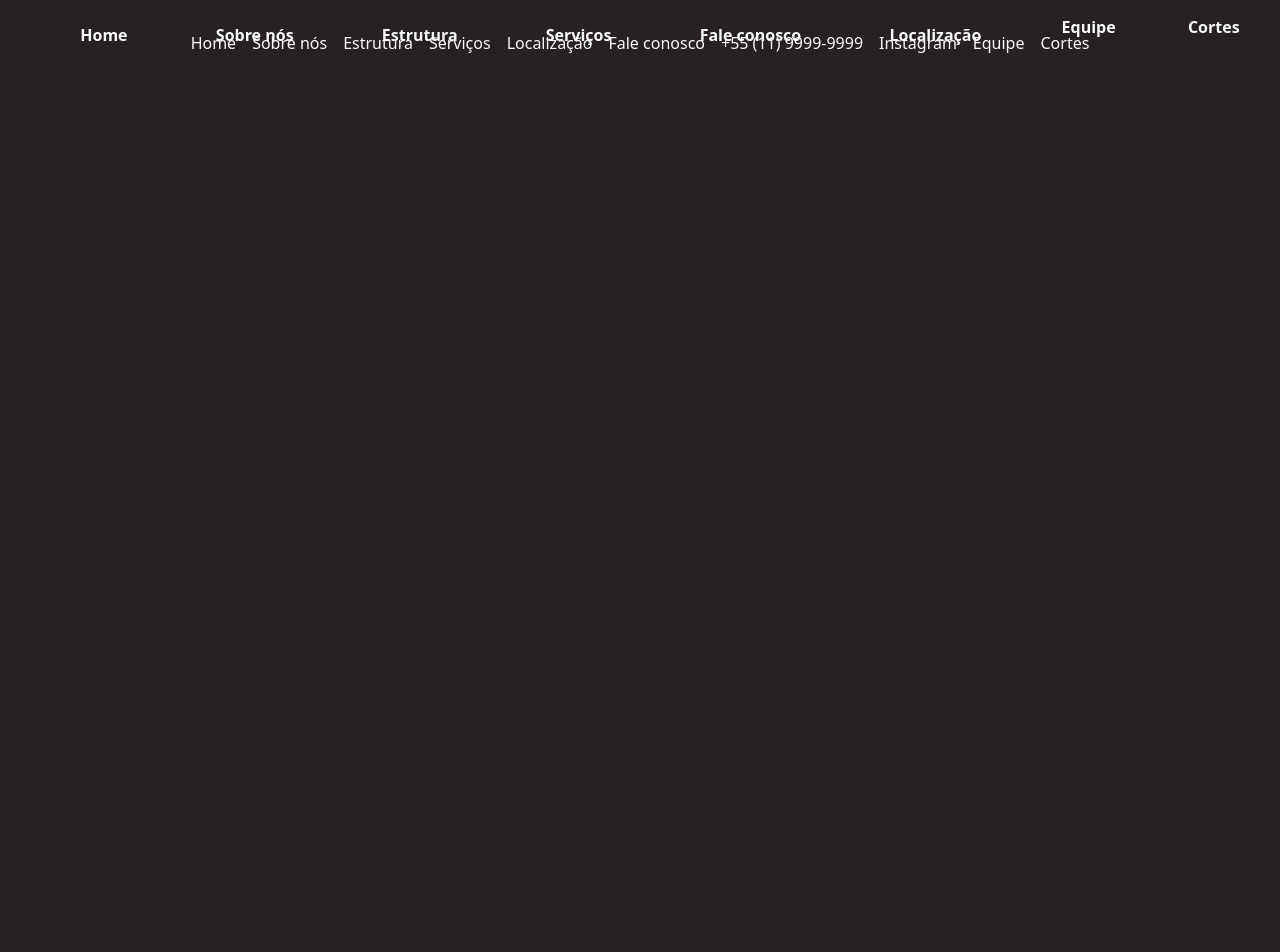
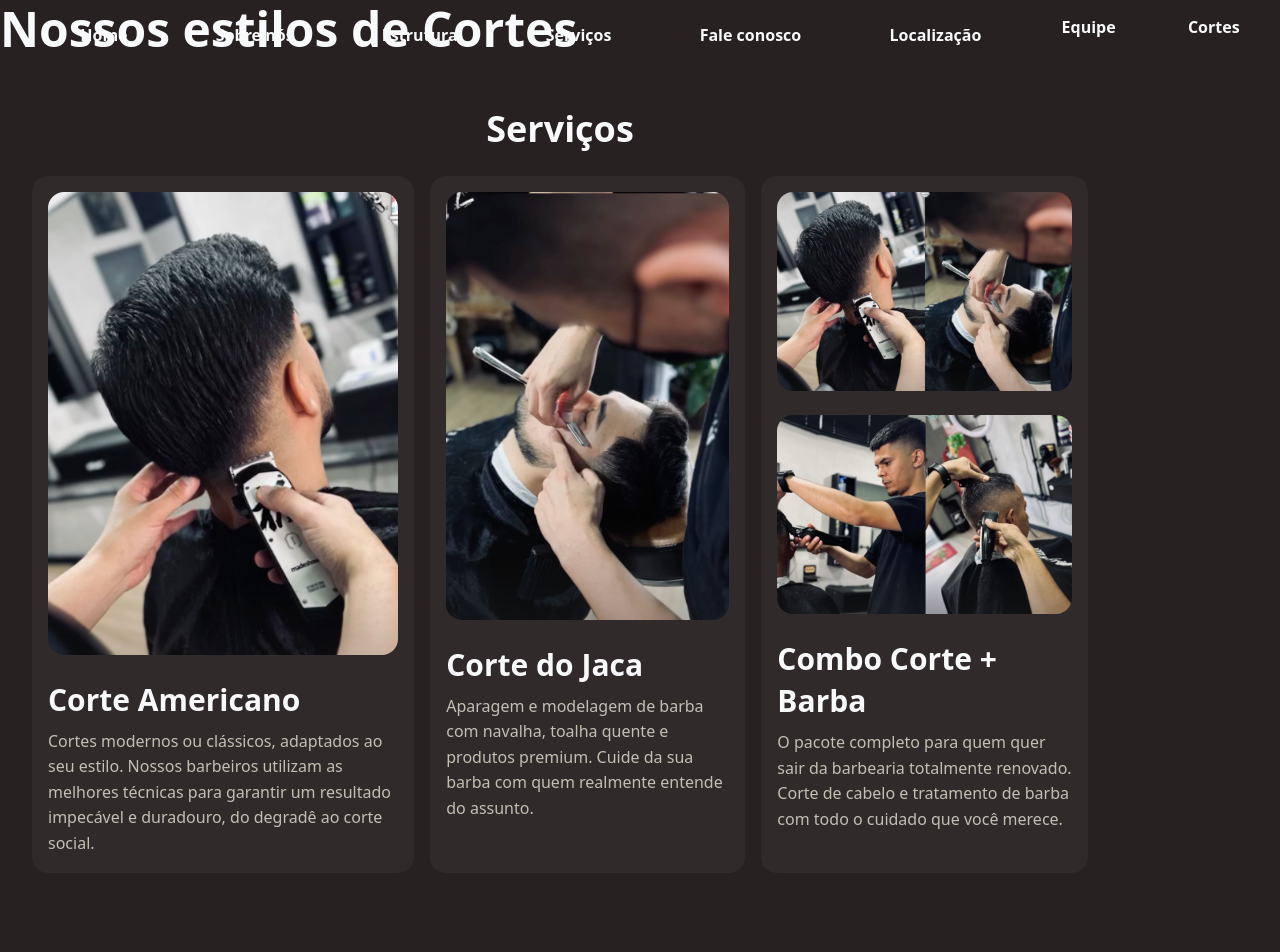
Before and after one commit to joaquimrafael/el-patron-nextjs, a Next.js app: page /cortes in a window 1280 px wide. Shown: the top 952 px of the page. Before the commit the page ends 800 px from the top, so only its background shows below. Built offline with nearby package versions, Linux system fonts and the light colour scheme.

Commit message:
feat: enhance HairStylesPage with service details and images

```diff
--- a/src/app/cortes/page.jsx
+++ b/src/app/cortes/page.jsx
@@ -5,6 +5,58 @@ export const metadata = {
 export default function HairStylesPage() {
   return (
     <>
+      <h1>Nossos estilos de Cortes</h1>
+      <section id="services">
+          <h2>Serviços</h2>
+          <section>
+            <article className="services-article-card">
+              <img
+                src="/imgs/Screenshot 2026-04-02 at 21.26.09.png"
+                alt="Img 4"
+              />
+              <div className="services-article-text-box">
+                <h3>Corte Americano</h3>
+                <p>
+                  Cortes modernos ou clássicos, adaptados ao seu estilo. Nossos
+                  barbeiros utilizam as melhores técnicas para garantir um
+                  resultado impecável e duradouro, do degradê ao corte social.
+                </p>
+              </div>
+            </article>
+            <article className="services-article-card">
+              <img
+                src="/imgs/Screenshot 2026-04-02 at 21.26.17.png"
+                alt="Serviço de barba"
+              />
+              <div className="services-article-text-box">
+                <h3>Corte do Jaca</h3>
+                <p>
+                  Aparagem e modelagem de barba com navalha, toalha quente e
+                  produtos premium. Cuide da sua barba com quem realmente
+                  entende do assunto.
+                </p>
+              </div>
+            </article>
+            <article className="services-article-card">
+              <img
+                src="/imgs/Screenshot 2026-04-02 at 21.26.41.png"
+                alt="Combo corte e barba"
+              />
+              <img
+                src="/imgs/Screenshot 2026-04-02 at 21.36.26.png"
+                alt="Combo corte e barba"
+              />
+              <div className="services-article-text-box">
+                <h3>Combo Corte + Barba</h3>
+                <p>
+                  O pacote completo para quem quer sair da barbearia totalmente
+                  renovado. Corte de cabelo e tratamento de barba com todo o
+                  cuidado que você merece.
+                </p>
+              </div>
+            </article>
+          </section>
+      </section>
     </>
   );
 }
```
